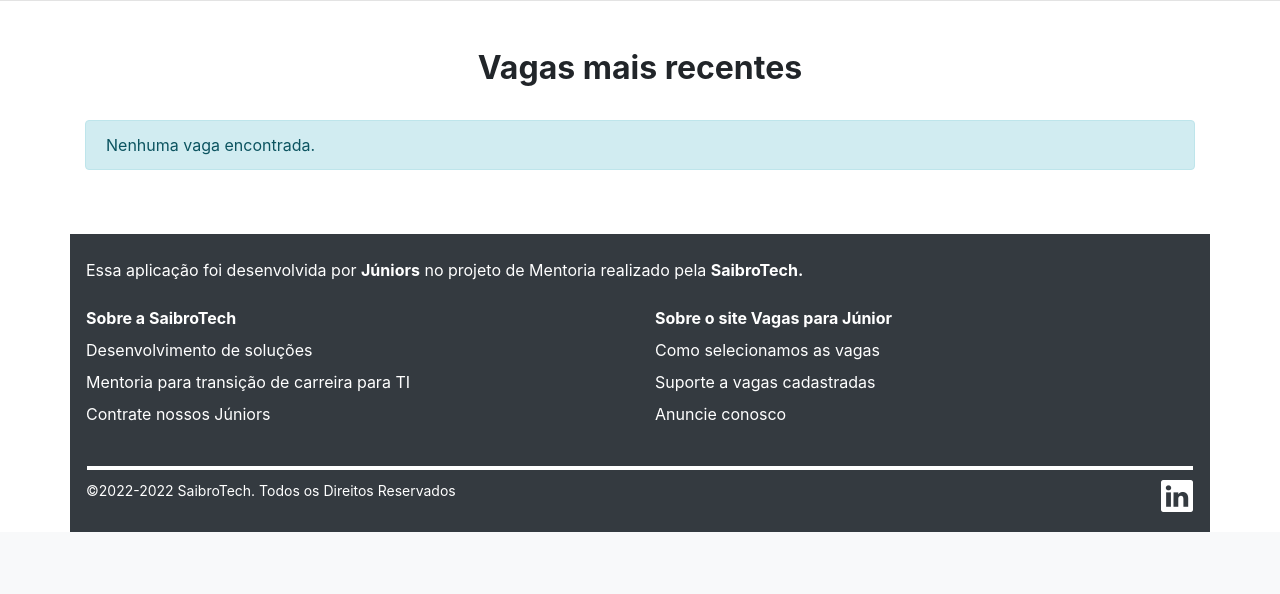
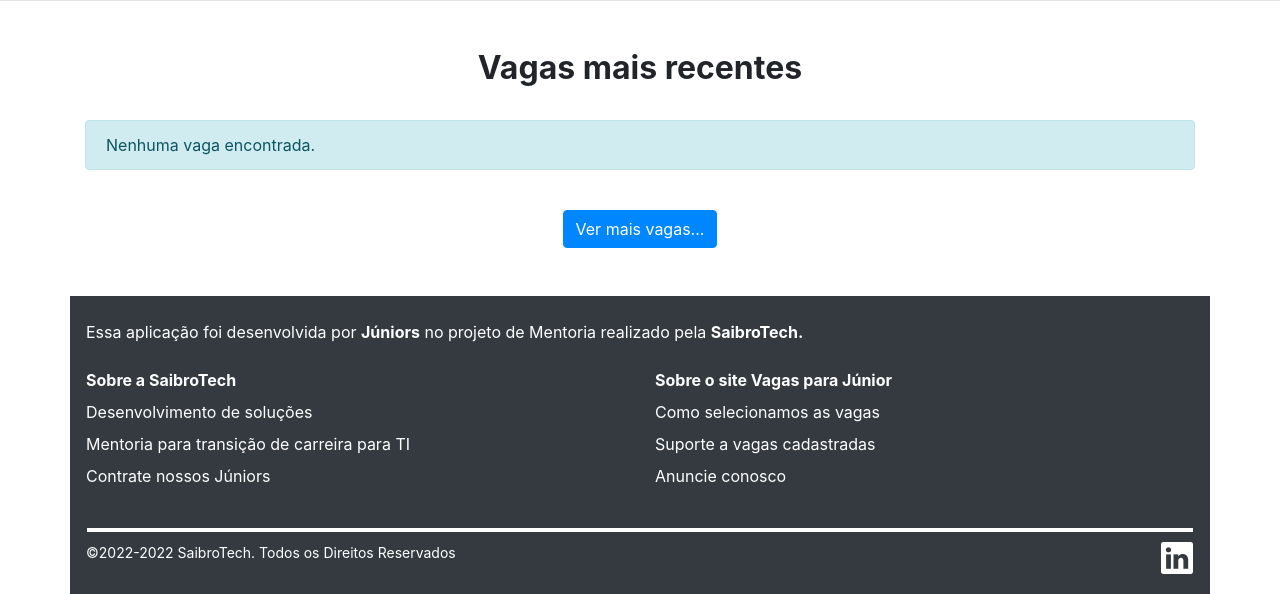
Before and after one commit to saibrotech/mentorship-backend, a Django app: page /job/ in a window 1280 px wide. Shown: the part 631-1225 px from the top of the page. Before the commit the page ends 1163 px from the top, so only its background shows below. Run offline with Django 4.2, Linux system fonts and the light colour scheme; data comes from the database, SQL or seed files in the repository; data that the repository does not hold is empty; style sheets or scripts are compiled from the project's sources; parts of the project's set-up code (start-up, migrations or seed data) failed here and were passed over; some libraries are stand-ins or nearby versions.

Commit message:
Called Job API on click in button

```diff
--- /dev/null
+++ b/job/static/job/js/job.js
@@ -0,0 +1,15 @@
+const API_URL = 'http://127.0.0.1:8000/api/public/jobs/'
+
+function loadMoreJobs() {
+    fetch(API_URL)
+        .then((response) => {
+            if (!response.ok) {
+                throw new Error(`HTTP error! Status: ${response.status}`)
+            }
+
+            return response.json()
+        })
+        .then((data) => {
+            console.info('Total de vagas retornadas', data.count)
+        });
+}
--- a/job/templates/job/index.html
+++ b/job/templates/job/index.html
@@ -34,5 +34,6 @@
     <script src="https://cdnjs.cloudflare.com/ajax/libs/popper.js/1.14.3/umd/popper.min.js" integrity="sha384-ZMP7rVo3mIykV+2+9J3UJ46jBk0WLaUAdn689aCwoqbBJiSnjAK/l8WvCWPIPm49" crossorigin="anonymous"></script>
 
     <script src="{% static 'bootstrap/js/bootstrap.min.js' %}"></script>
+    <script src="{% static 'job/js/job.js' %}"></script>
 </body>
 </html>
--- a/job/templates/job/part/jobs.html
+++ b/job/templates/job/part/jobs.html
@@ -7,7 +7,7 @@
         Nenhuma vaga encontrada.
     </div>
     {% endif %}
-    <ul class="list-group">
+    <ul class="list-group mb-4">
         {% for job in jobs %}
         <li class="list-group-item">
             <div class="d-flex flex-column flex-sm-row">
@@ -28,4 +28,7 @@
         </li>
         {% endfor %}
     </ul>
+    <div class="d-flex justify-content-center">
+        <button class="btn btn-secondary" onclick="loadMoreJobs()">Ver mais vagas...</button>
+    </div>
 </div>
```
Also changed, not shown: README.md.
